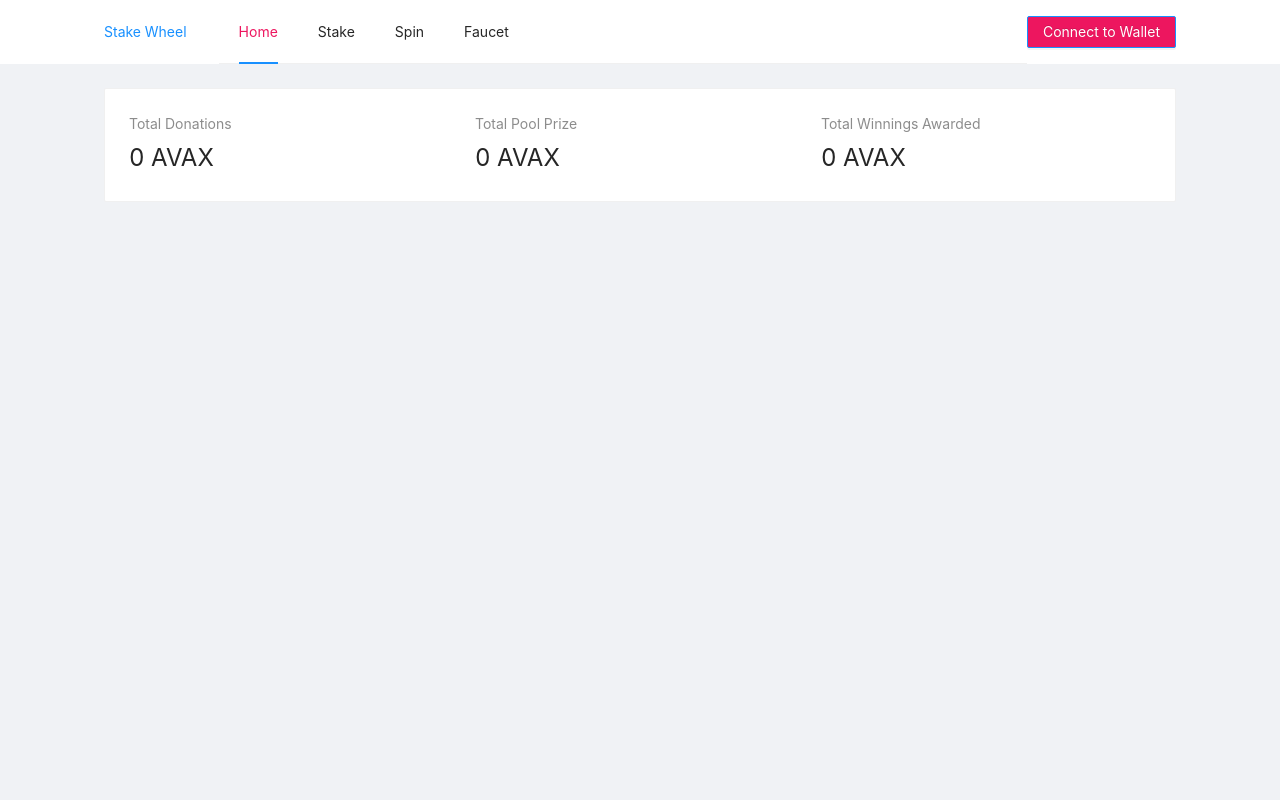
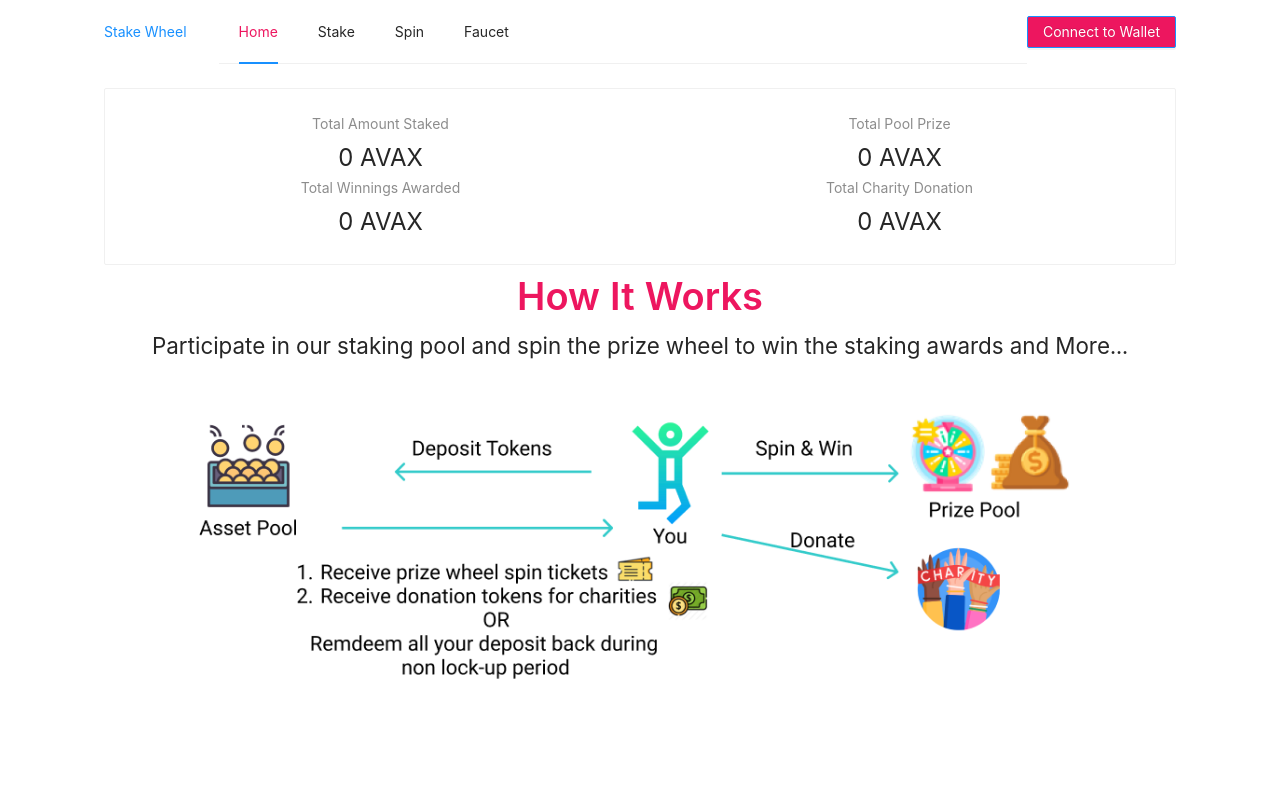
Before and after one commit to RLNYC/stakewheel, a React (Create React App) app: page / in a window 1280 px wide. Built offline with nearby package versions, Linux system fonts and the light colour scheme; no server answers.

Commit message:
update Home page UI

```diff
--- a/src/App.css
+++ b/src/App.css
@@ -1,5 +1,9 @@
 .primary-bg-color {
   background-color: #ED165F;
+}
+
+.primary-color {
+  color: #ED165F !important;
 }
 
 .white-bg-color {
--- a/src/App.js
+++ b/src/App.js
@@ -27,9 +27,8 @@ function App() {
           setStakeTokenBlockchain={setStakeTokenBlockchain}
           setTicketTokenBlockchain={setTicketTokenBlockchain} />
         <Layout>
-          <Layout style={{ padding: '0 5rem 5rem', minHeight: '92vh' }}>
+          <Layout className="white-bg-color" style={{ padding: '0 5rem 5rem', minHeight: '92vh' }}>
             <Layout.Content
-              className="site-layout-background"
               style={{
                 padding: 24,
                 margin: 0,
--- a/src/components/PrizePoolCard.js
+++ b/src/components/PrizePoolCard.js
@@ -4,15 +4,18 @@ import { Card, Row, Col, Statistic } from 'antd';
 function PrizePoolCard({ donationTotal, poolPrize, awardedWon }) {
   return (
     <Card>
-      <Row gutter={16}>
-        <Col className="gutter-col" sm={{ span: 24 }} md={{ span: 8 }}>
-          <Statistic title="Total Donations" value={`${donationTotal / 10 ** 18} AVAX`} />
+      <Row gutter={16} style={{ textAlign: "center"}}>
+        <Col className="gutter-col" sm={{ span: 24 }} md={{ span: 12 }}>
+          <Statistic title="Total Amount Staked" value={`${donationTotal / 10 ** 18} AVAX`} />
         </Col>
-        <Col className="gutter-col" sm={{ span: 24 }} md={{ span: 8 }}>
+        <Col className="gutter-col" sm={{ span: 24 }} md={{ span: 12 }}>
           <Statistic title="Total Pool Prize" value={`${poolPrize / 10 ** 18} AVAX`} />
         </Col>
-        <Col className="gutter-col" sm={{ span: 24 }} md={{ span: 8 }}>
+        <Col className="gutter-col" sm={{ span: 24 }} md={{ span: 12 }}>
           <Statistic title="Total Winnings Awarded" value={`${awardedWon / 10 ** 18} AVAX`} />
+        </Col>
+        <Col className="gutter-col" sm={{ span: 24 }} md={{ span: 12 }}>
+          <Statistic title="Total Charity Donation" value={`${0 / 10 ** 18} AVAX`} />
         </Col>
       </Row>
     </Card>
--- a/src/pages/Home.js
+++ b/src/pages/Home.js
@@ -1,7 +1,8 @@
 import React, { useEffect, useState } from 'react';
+import { Typography } from 'antd';
 
 import PrizePoolCard from '../components/PrizePoolCard';
-
+import HomeImg from '../assets/home-img.png';
 
 function Home({ stakeWheelBlockchain }) {
   const [donationTotal, setDonationTotal] = useState(0);
@@ -30,6 +31,14 @@ function Home({ stakeWheelBlockchain }) {
       donationTotal={donationTotal}
       poolPrize={poolPrize}
       awardedWon={awardedWon} />
+
+    <Typography.Title className="primary-color" style={{ marginTop: '.5rem', marginBottom: '.5rem', textAlign: 'center'}}>
+      How It Works
+    </Typography.Title>
+    <p style={{ fontSize: '1.4rem', textAlign: 'center'}}>
+      Participate in our staking pool and spin the prize wheel to win the staking awards and More...
+    </p>
+    <img src={HomeImg} style={{ width: "100%"}} alt="How it works" />
   </div>;
 }
 
```
Also changed, not shown: src/assets/home-img.png (added).
